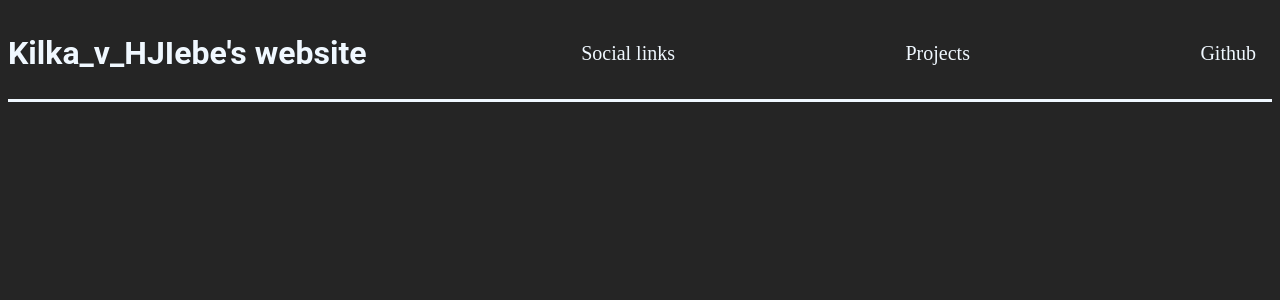
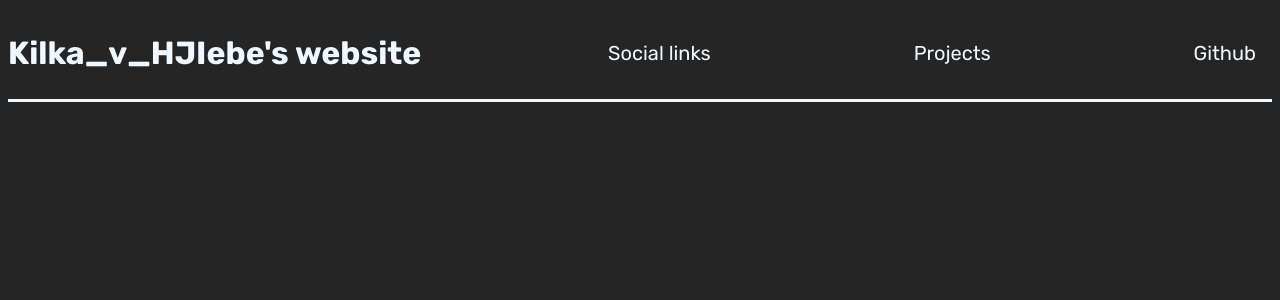
Before and after one commit to kilkaVhlebe/My-website, a React (Vite) app in the folder my-website/: page / in a window 1280 px wide. Shown: the top 300 px of the page. Built offline with nearby package versions, Linux system fonts and the light colour scheme; a web font is replaced by a local one.

Commit message:
add new fonts and style for ASCII art

```diff
--- a/my-website/src/App.css
+++ b/my-website/src/App.css
@@ -2,3 +2,12 @@ body {
   background-color: rgb(37, 37, 37);
   color: aliceblue;
 }
+.text-art {
+  color: rgb(0, 152, 0);
+  font-family: Roboto, monospace;
+  font-size: 1rem;
+  line-height: 1;
+  overflow: auto;
+  padding: 1rem;
+  white-space: pre;
+}
--- a/my-website/src/index.css
+++ b/my-website/src/index.css
@@ -1,7 +1,8 @@
 @import "https://www.nerdfonts.com/assets/css/webfont.css";
+@import url('https://fonts.googleapis.com/css2?family=Montserrat:ital,wght@0,100..900;1,100..900&family=Rubik:ital,wght@0,300..900;1,300..900&display=swap');
 :root {
 
-  font-family: Roboto, Avenir, Helvetica;
+  font-family: Rubik, sans-serif;
   line-height: 1.5;
   font-weight: 400;
   font-synthesis: none;
```
